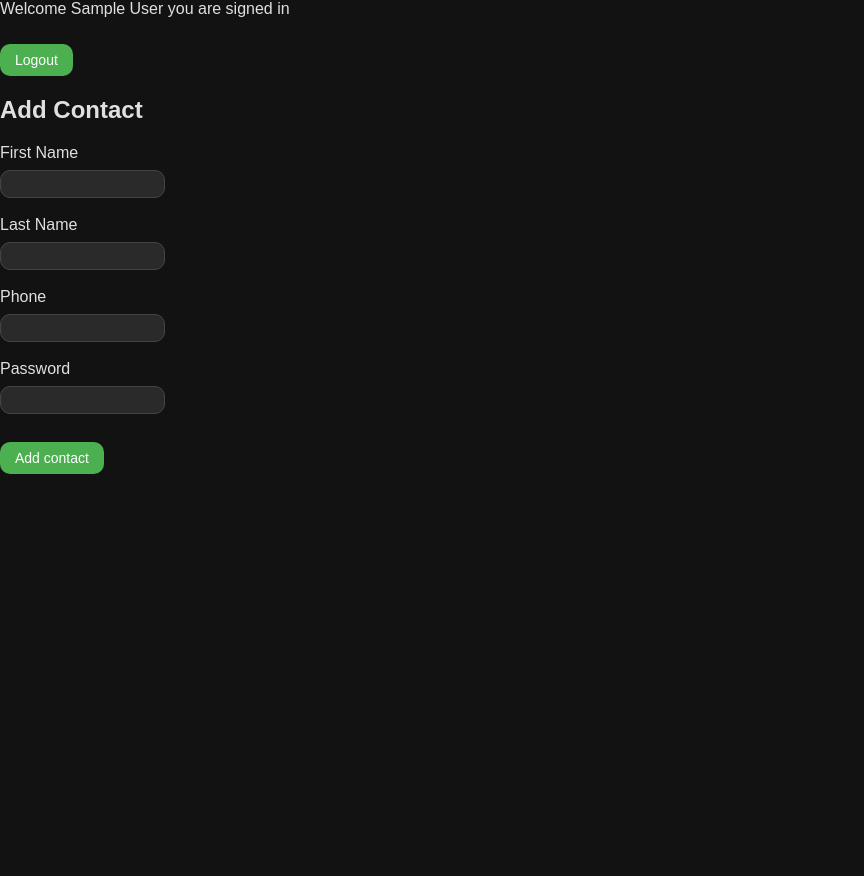
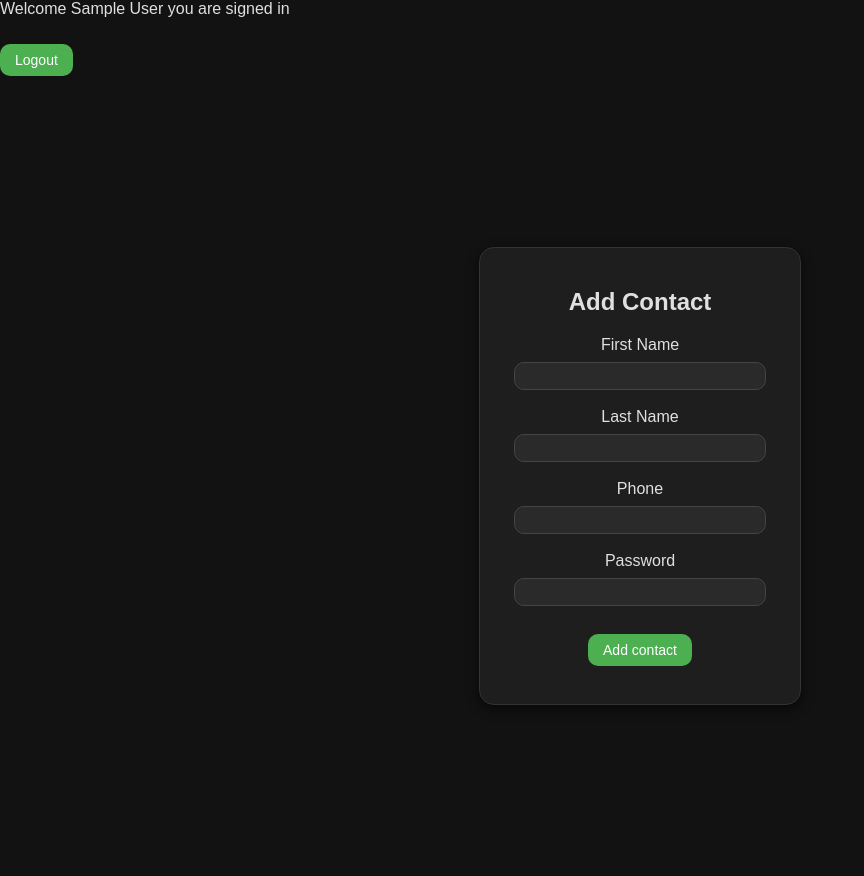
Before and after one commit to leo1400/contactManagerGroup6Fall2025, a PHP site: page /contact/contact.php in a window 1280 px wide. Shown: the whole page, without its empty margins (0-864 px from the left). Run offline with PHP 8.4, Linux system fonts and the light colour scheme; the visitor is signed in with stand-in values (Sample User, id 1).

Commit message:
added addcontactdiv so css can take affect

```diff
--- a/css/styles.css
+++ b/css/styles.css
@@ -17,7 +17,8 @@ body {
 
 /* Shared styles for login & register boxes */
 #loginDiv,
-#registerDiv {
+#registerDiv,
+#addContactDiv {
   border: solid 1px #333;
   width: 280px;
   min-height: 300px;
```
